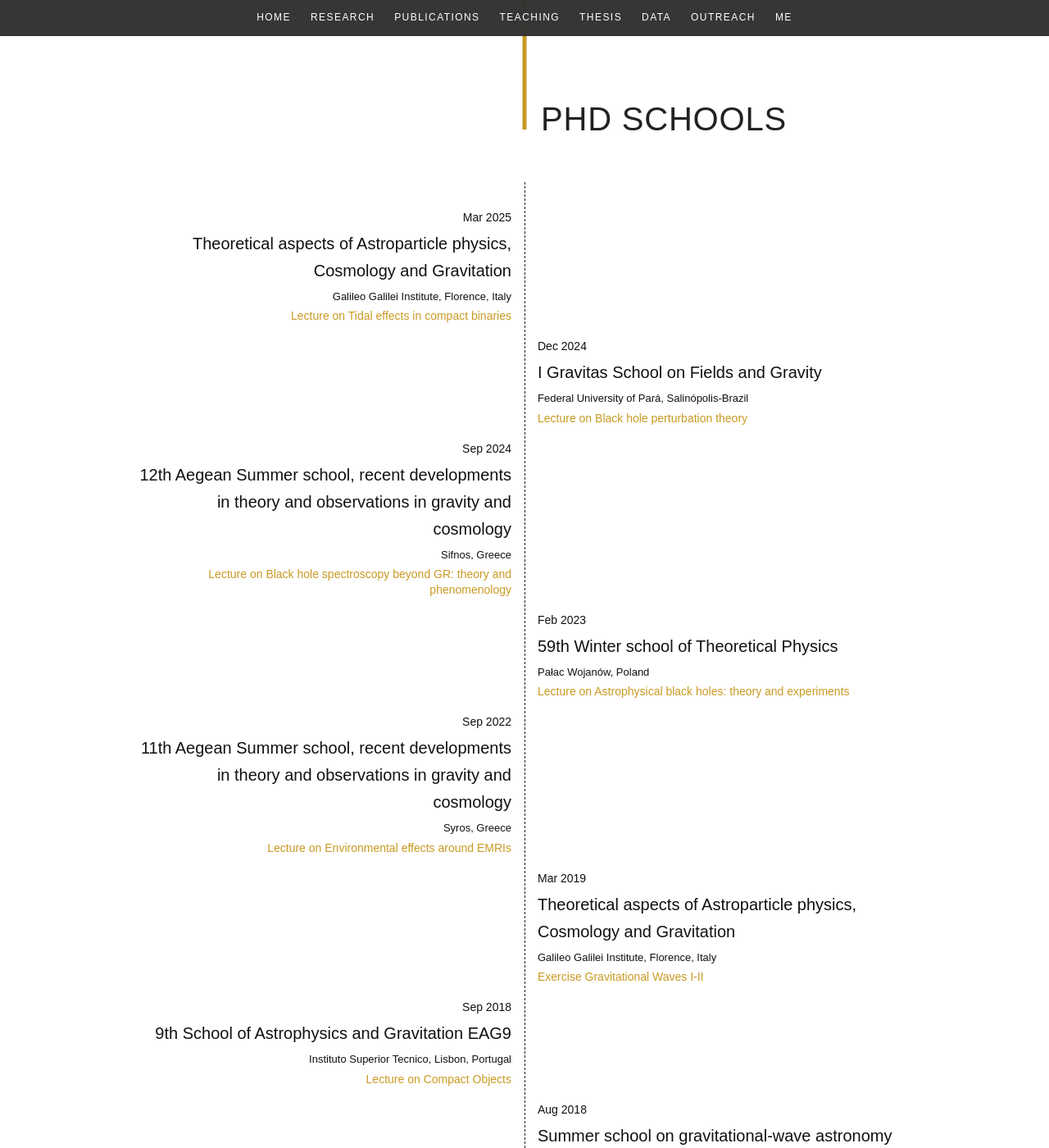
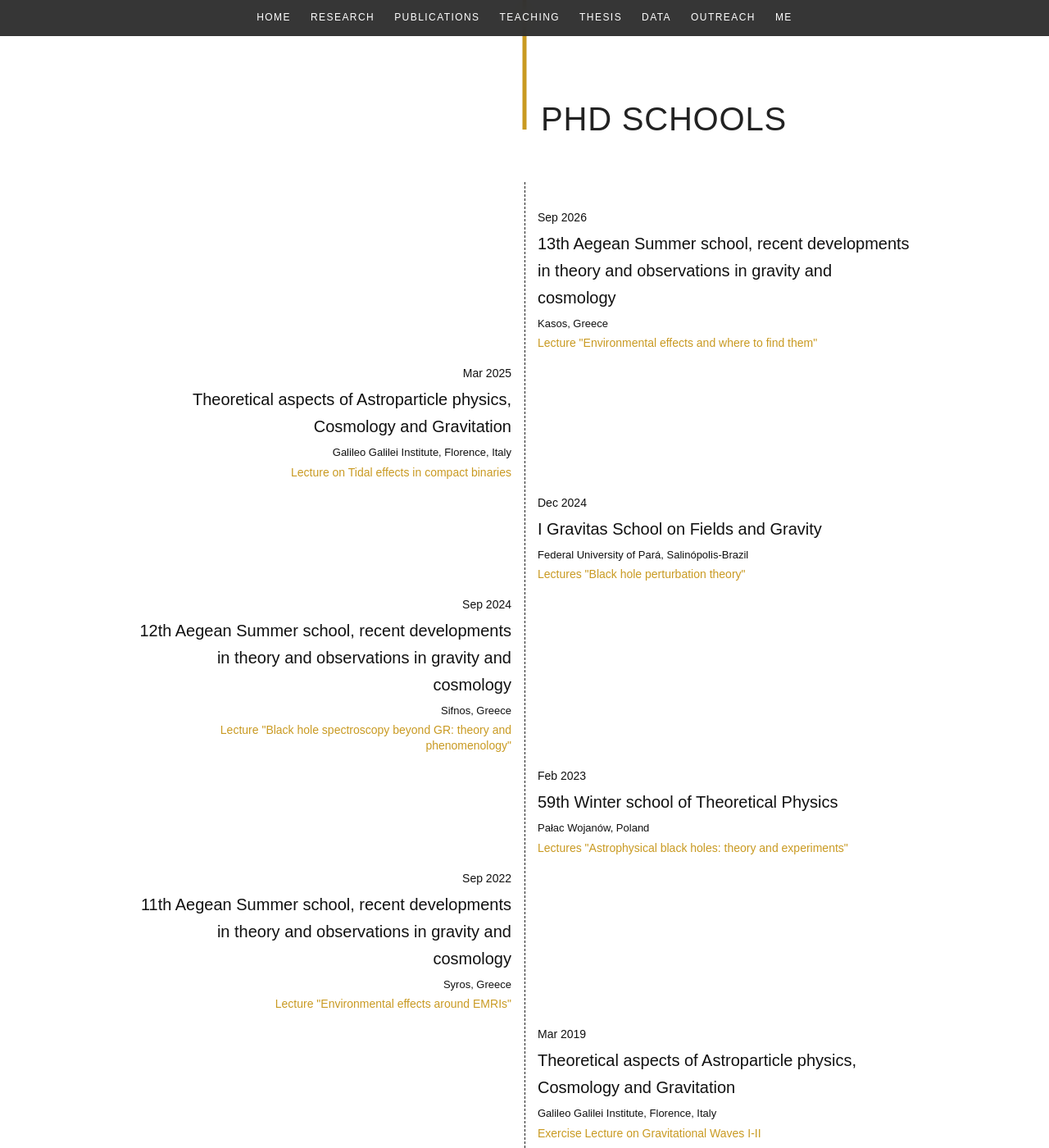
Before and after one commit to masellia/andreamaselli.github.io, a Jekyll site: the page built from pages/teaching.md, in a window 1280 px wide and 1400 px high, scrolled down 2752 px. Shown: the whole window at 82% size. Built offline with Jekyll 4.4.1, drawn with Linux system fonts in a browser that asks for light colours; some web fonts are replaced; some of the changed text lies outside the part shown.

Commit message:
teaching page uploaded

```diff
--- a/assets/css/main.css
+++ b/assets/css/main.css
@@ -1118,6 +1118,16 @@ body {
   padding-bottom: 0;
 }
 
+.teaching-course a {
+  color: inherit;
+  font-family: inherit;
+  text-decoration: none;
+}
+
+.teaching-course a:hover {
+  color: var(--accent);
+}
+
 
 /* ===================================== */
 /* MOBILE TEACHING                       */
--- a/pages/teaching.md
+++ b/pages/teaching.md
@@ -164,6 +164,15 @@ permalink: /teaching/
 
   <section class="teaching-timeline phd-schools-timeline">
 
+    <div class="teaching-entry teaching-right">
+      <div class="teaching-year"> Sep 2026 </div>
+      <div class="teaching-course">13th Aegean Summer school, recent developments in
+theory and observations in gravity and cosmology</div>
+      <div class="teaching-info"> Kasos, Greece </div>
+      <div class="teaching-details">Lecture "Environmental effects and where to find them"</div>
+    </div>
+
+
     <div class="teaching-entry teaching-left">
       <div class="teaching-year"> Mar 2025 </div>
       <div class="teaching-course">Theoretical aspects of Astroparticle physics, Cosmology and Gravitation</div>
@@ -175,7 +184,7 @@ permalink: /teaching/
       <div class="teaching-year"> Dec 2024 </div>
       <div class="teaching-course">I Gravitas School on Fields and Gravity</div>
       <div class="teaching-info"> Federal University of Pará, Salinópolis-Brazil </div>
-      <div class="teaching-details"> Lecture on Black hole perturbation theory
+      <div class="teaching-details"> Lectures "Black hole perturbation theory"
 </div>
     </div>
 
@@ -184,14 +193,14 @@ permalink: /teaching/
       <div class="teaching-course">12th Aegean Summer school, recent developments in
 theory and observations in gravity and cosmology</div>
       <div class="teaching-info"> Sifnos, Greece </div>
-      <div class="teaching-details">Lecture on Black hole spectroscopy beyond GR: theory and phenomenology</div>
+      <div class="teaching-details">Lecture "Black hole spectroscopy beyond GR: theory and phenomenology"</div>
     </div>
 
     <div class="teaching-entry teaching-right">
       <div class="teaching-year"> Feb 2023 </div>
       <div class="teaching-course">59th Winter school of Theoretical Physics</div>
       <div class="teaching-info"> Pałac Wojanów, Poland </div>
-      <div class="teaching-details"> Lecture on Astrophysical black holes: theory and experiments</div>
+      <div class="teaching-details"> Lectures "Astrophysical black holes: theory and experiments"</div>
     </div>
 
 
@@ -200,7 +209,7 @@ theory and observations in gravity and cosmology</div>
       <div class="teaching-course">11th Aegean Summer school, recent developments in
 theory and observations in gravity and cosmology</div>
       <div class="teaching-info"> Syros, Greece </div>
-      <div class="teaching-details"> Lecture on Environmental effects around EMRIs </div>
+      <div class="teaching-details"> Lecture "Environmental effects around EMRIs" </div>
     </div>
 
     <div class="teaching-entry teaching-right">
@@ -208,21 +217,25 @@ theory and observations in gravity and cosmology</div>
       <div class="teaching-course">Theoretical aspects of Astroparticle physics,
 Cosmology and Gravitation</div>
       <div class="teaching-info"> Galileo Galilei Institute, Florence, Italy </div>
-      <div class="teaching-details">Exercise Gravitational Waves I-II</div>
+      <div class="teaching-details">Exercise Lecture on Gravitational Waves I-II</div>
     </div>
 
     <div class="teaching-entry teaching-left">
       <div class="teaching-year"> Sep 2018 </div>
       <div class="teaching-course"> 9th School of Astrophysics and Gravitation EAG9 </div>
       <div class="teaching-info"> Instituto Superior Tecnico, Lisbon, Portugal </div>
-      <div class="teaching-details"> Lecture on Compact Objects </div>
+      <div class="teaching-details"> Lecture "Compact Objects" </div>
     </div>
 
     <div class="teaching-entry teaching-right">
       <div class="teaching-year"> Aug 2018 </div>
-      <div class="teaching-course"> Summer school on gravitational-wave astronomy </div>
+      <div class="teaching-course">
+       <a href="https://www.icts.res.in/program/gws2018" target="_blank" rel="noopener">
+         Summer school on gravitational-wave astronomy
+       </a>
+      </div>
       <div class="teaching-info"> ICTS , Bangalore, India </div>
-      <div class="teaching-details"> Lecture on Exotic compact objects and their gravitational-wave signatures
+      <div class="teaching-details"> Lectures "Exotic compact objects and their gravitational-wave signatures"
 </div>
     </div>
 
```
